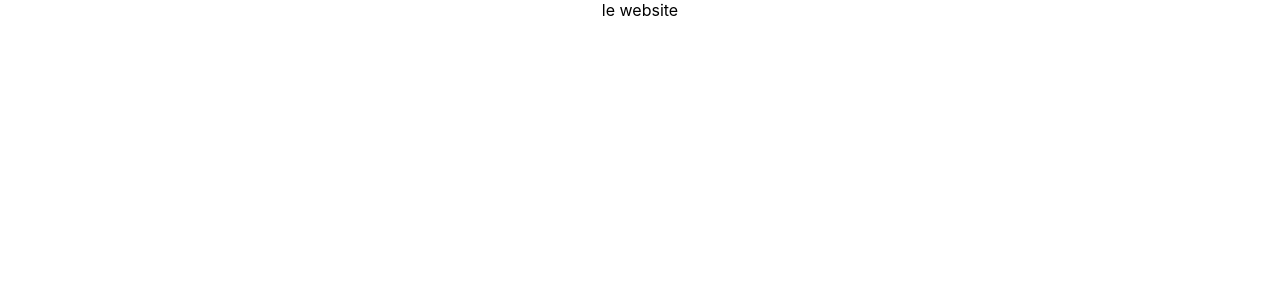
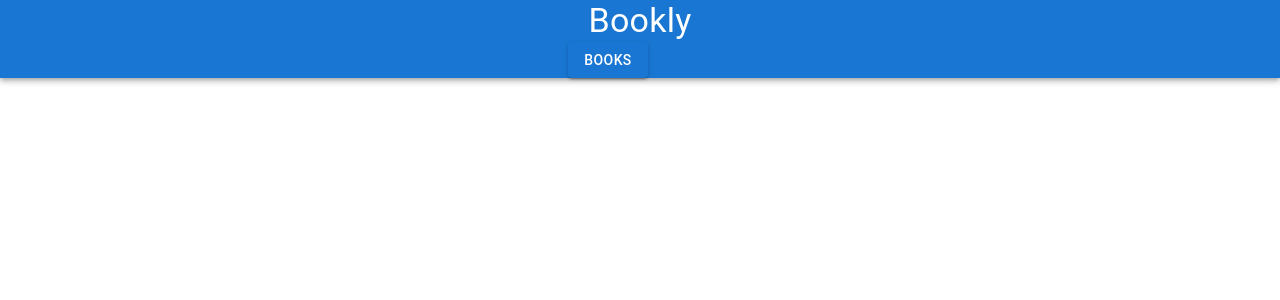
Before and after one commit to Ah179/launch22-swe-week3-team10, a React (Create React App) app in the folder client/: page / in a window 1280 px wide. Shown: the top 300 px of the page. Built offline with nearby package versions, Linux system fonts and the light colour scheme.

Commit message:
add buttons to navbar

```diff
--- a/client/src/components/Navbar.js
+++ b/client/src/components/Navbar.js
@@ -1,7 +1,28 @@
+import { Link, useLocation } from 'react-router-dom';
+import { Button, Typography, AppBar } from '@mui/material';
+
 const Navbar = props => {
 	return (
 		<>
-			le website
+			<AppBar position="static">
+				<Typography variant="h4">Bookly</Typography>
+				<nav>
+					<Button
+						variant={useLocation().pathname==='/' ? 'contained' : 'text'}
+						component={Link}
+						to='/'
+					>
+						Books
+					</Button>
+					<Button
+						variant={useLocation().pathname === '/cart' ? 'contained' : 'text'}
+						component={Link}
+						to='/cart'
+					>
+						Cart
+					</Button>
+				</nav>
+			</AppBar>
 		</>
 	);
 };
```
